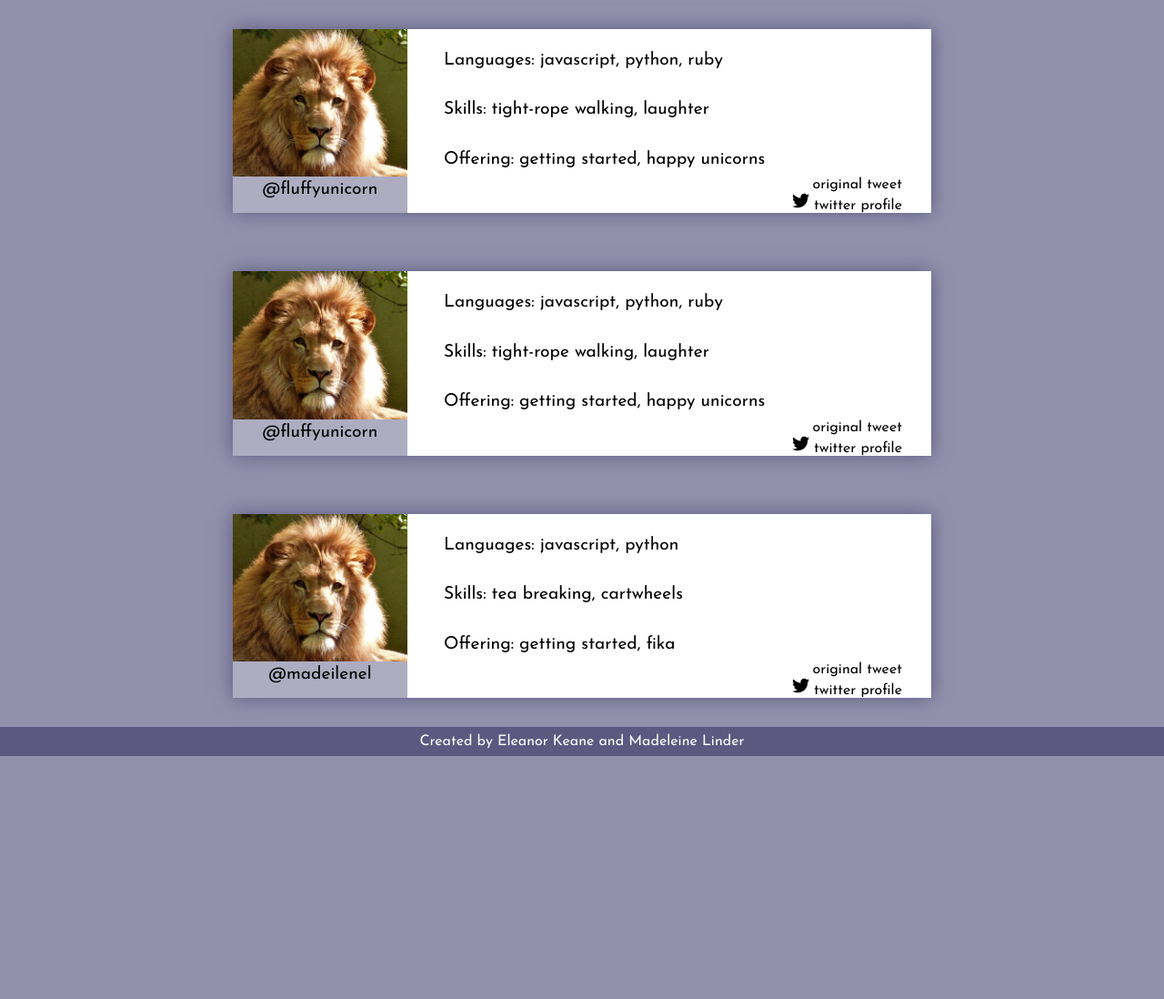
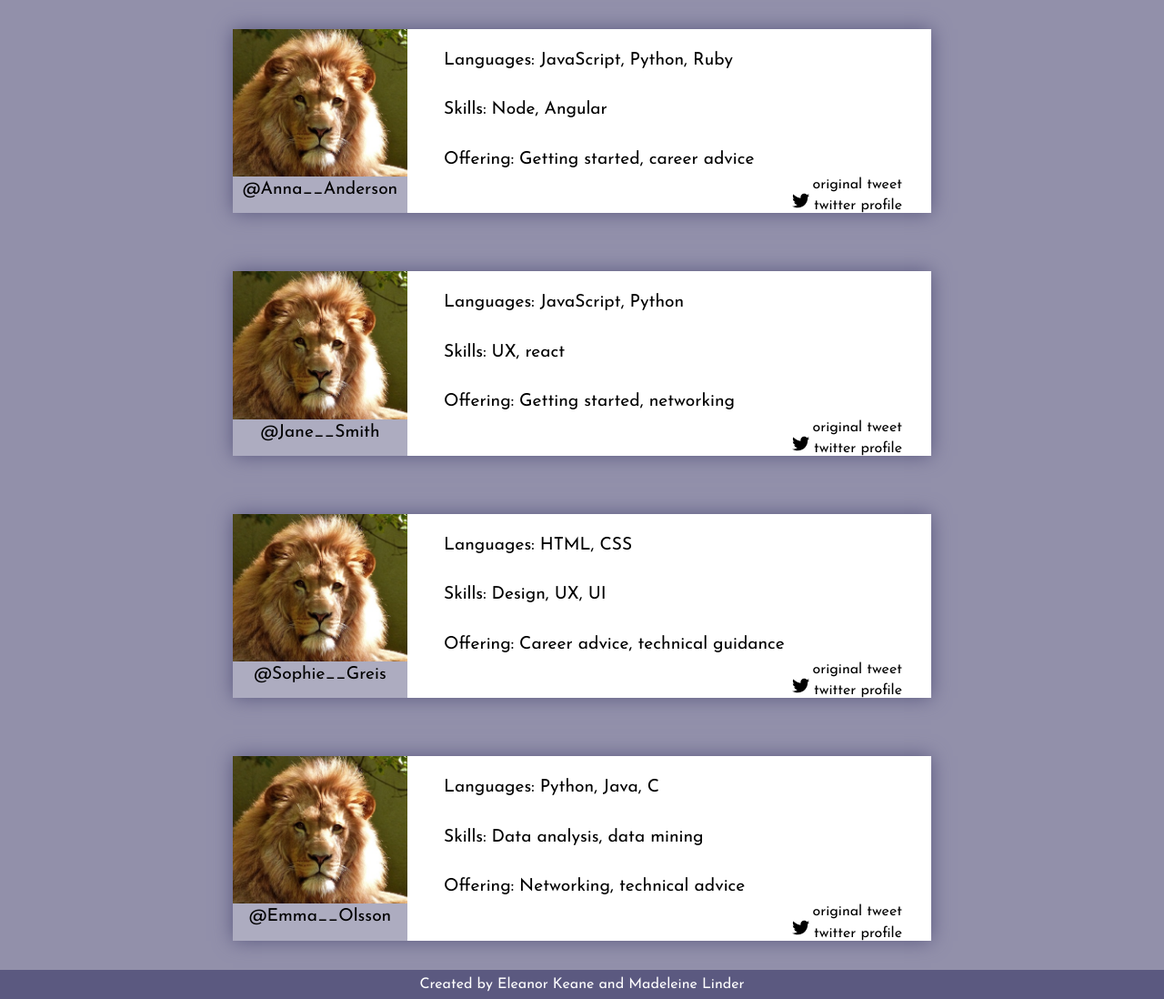
Before and after one commit to madeleinel/WoMentor, a Flask app: page /mentees in a window 1280 px wide. Shown: the part 176-1274 px from the top of the page at 91% size. Before the commit the page ends 1007 px from the top, so only its background shows below. Run offline with Flask 2, Linux system fonts and the light colour scheme; parts of the project's set-up code (start-up, migrations or seed data) failed here and were passed over.

Commit message:
Updated the example tweets in app.py

```diff
--- a/app.py
+++ b/app.py
@@ -46,14 +46,24 @@ def showMentorSignup():
 # to show a list of all mentee profiles
 @app.route("/mentees")
 def showMenteeList():
-    mentordict = [{ "twitterhandle": "fluffyunicorn", "languages": "javascript, python, ruby", "skills": "tight-rope walking, laughter", "offers": "getting started, happy unicorns", "originaltweet": "http://twitter.com/anyuser/status/203490203491094", "twitterprofile": "https://twitter.com/intent/user?user_id=23492" }, { "twitterhandle": "madeilenel", "languages": "javascript, python", "offers": "getting started, fika", "skills": "tea breaking, cartwheels", "originaltweet": "http://twitter.com/anyuser/status/203490203491094", "twitterprofile": "https://twitter.com/intent/user?user_id=23492", "twitterhandle": "fluffyunicorn", "languages": "javascript, python, ruby", "skills": "tight-rope walking, laughter", "offers": "getting started, happy unicorns", "originaltweet": "http://twitter.com/anyuser/status/203490203491094", "twitterprofile": "https://twitter.com/intent/user?user_id=23492" }, { "twitterhandle": "madeilenel", "languages": "javascript, python", "offers": "getting started, fika", "skills": "tea breaking, cartwheels", "originaltweet": "http://twitter.com/anyuser/status/203490203491094", "twitterprofile": "https://twitter.com/intent/user?user_id=23492" }]
+    mentordict = [
+        { "twitterhandle": "Anna__Anderson", "languages": "JavaScript, Python, Ruby", "skills": "Node, Angular", "offers": "Getting started, career advice", "originaltweet": "http://twitter.com/anyuser/status/203490203491094", "twitterprofile": "https://twitter.com/intent/user?user_id=23492" },
+        { "twitterhandle": "Jane__Smith", "languages": "JavaScript, Python", "offers": "Getting started, networking", "skills": "UX, react", "originaltweet": "http://twitter.com/anyuser/status/203490203491094", "twitterprofile": "https://twitter.com/intent/user?user_id=23492" },
+        { "twitterhandle": "Sophie__Greis", "languages": "HTML, CSS", "skills": "Design, UX, UI", "offers": "Career advice, technical guidance", "originaltweet": "http://twitter.com/anyuser/status/203490203491094", "twitterprofile": "https://twitter.com/intent/user?user_id=23492" },
+        { "twitterhandle": "Emma__Olsson", "languages": "Python, Java, C", "offers": "Networking, technical advice", "skills": "Data analysis, data mining", "originaltweet": "http://twitter.com/anyuser/status/203490203491094", "twitterprofile": "https://twitter.com/intent/user?user_id=23492" }
+        ]
     # TO DO: adapt this to work with multiple offers/languages/etc by making a string out of them
     return render_template("menteeList.html", nomentees=False, menteelist=mentordict)
 
 # to show a list of mentors, temporary placement just so i can test stuff
 @app.route("/mentors")
 def showMentorList():
-    mentordict = [{ "twitterhandle": "fluffyunicorn", "languages": "javascript, python, ruby", "skills": "tight-rope walking, laughter", "offers": "getting started, happy unicorns", "originaltweet": "http://twitter.com/anyuser/status/203490203491094", "twitterprofile": "https://twitter.com/intent/user?user_id=23492" }, { "twitterhandle": "madeilenel", "languages": "javascript, python", "offers": "getting started, fika", "skills": "tea breaking, cartwheels", "originaltweet": "http://twitter.com/anyuser/status/203490203491094", "twitterprofile": "https://twitter.com/intent/user?user_id=23492", "twitterhandle": "fluffyunicorn", "languages": "javascript, python, ruby", "skills": "tight-rope walking, laughter", "offers": "getting started, happy unicorns", "originaltweet": "http://twitter.com/anyuser/status/203490203491094", "twitterprofile": "https://twitter.com/intent/user?user_id=23492" }, { "twitterhandle": "madeilenel", "languages": "javascript, python", "offers": "getting started, fika", "skills": "tea breaking, cartwheels", "originaltweet": "http://twitter.com/anyuser/status/203490203491094", "twitterprofile": "https://twitter.com/intent/user?user_id=23492" }]
+    mentordict = [
+        { "twitterhandle": "Anna__Anderson", "languages": "JavaScript, Python, Ruby", "skills": "Node, Angular", "offers": "Getting started, career advice", "originaltweet": "http://twitter.com/anyuser/status/203490203491094", "twitterprofile": "https://twitter.com/intent/user?user_id=23492" },
+        { "twitterhandle": "Jane__Smith", "languages": "JavaScript, Python", "offers": "Getting started, networking", "skills": "UX, react", "originaltweet": "http://twitter.com/anyuser/status/203490203491094", "twitterprofile": "https://twitter.com/intent/user?user_id=23492" },
+        { "twitterhandle": "Sophie__Greis", "languages": "HTML, CSS", "skills": "Design, UX, UI", "offers": "Career advice, technical guidance", "originaltweet": "http://twitter.com/anyuser/status/203490203491094", "twitterprofile": "https://twitter.com/intent/user?user_id=23492" },
+        { "twitterhandle": "Emma__Olsson", "languages": "Python, Java, C", "offers": "Networking, technical advice", "skills": "Data analysis, data mining", "originaltweet": "http://twitter.com/anyuser/status/203490203491094", "twitterprofile": "https://twitter.com/intent/user?user_id=23492" }
+        ]
     # TO DO: adapt this to work with multiple offers/languages/etc by making a string out of them
     return render_template("mentorList.html", nomentors=False, mentorlist=mentordict)
 
--- a/static/homepage.css
+++ b/static/homepage.css
@@ -35,11 +35,6 @@ a .signup {
   background-image: url("../static/images/mentor_signup.jpeg");
 }
 
-.row {
-  /*justify-content: space-around;*/
-  /*margin: 6vh;*/
-}
-
 .row a h3 {
   font-size: 2rem;
   margin: 10vh 7.5vw;
```
